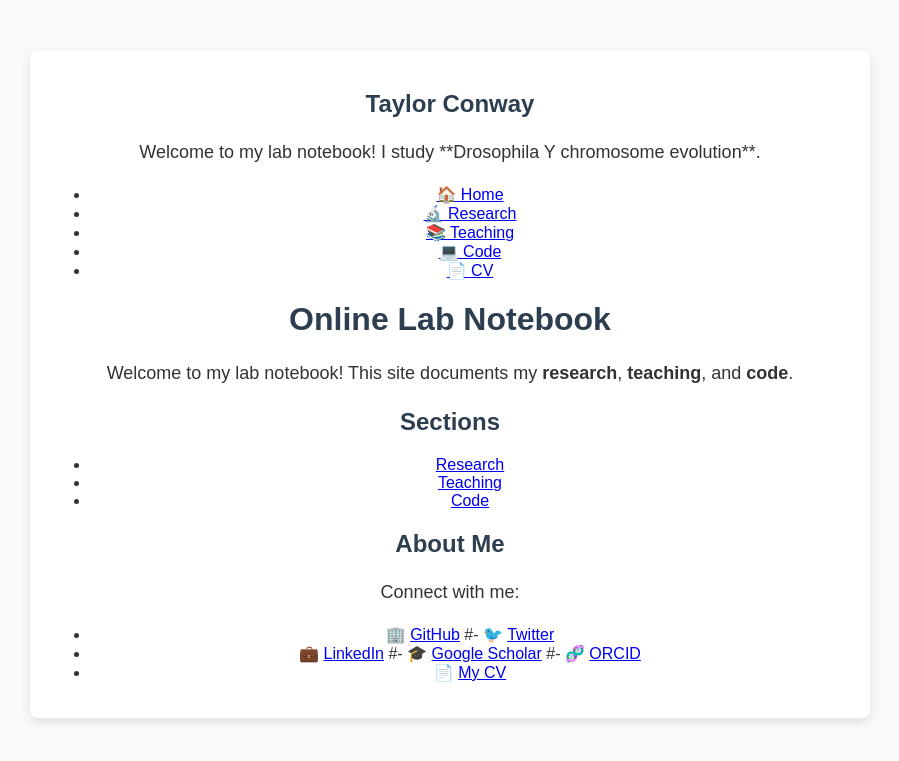
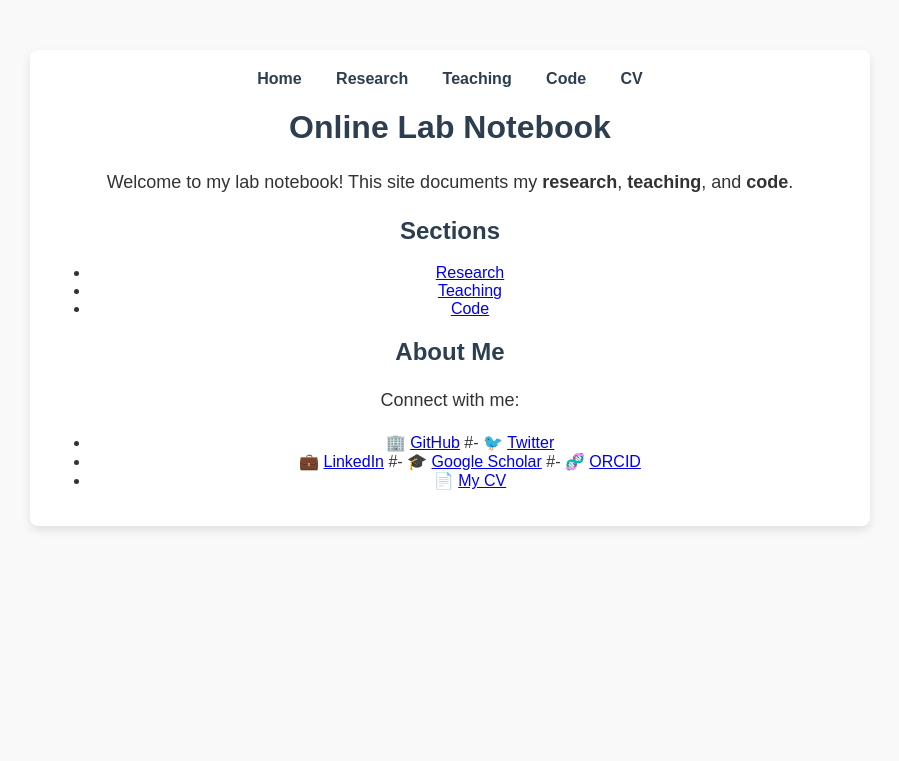
Before and after one commit to ShesCodingOverHere/PhD_Lab_Notebook, a Jekyll site: the page built from index.md, in a window 1280 px wide. Shown: the top 761 px of the page, without its empty margins (190-1089 px from the left). Built offline with Jekyll 4.4.1, drawn with Linux system fonts in a browser that asks for light colours.

Commit message:
Update default.html

```diff
--- a/_layouts/default.html
+++ b/_layouts/default.html
@@ -8,20 +8,13 @@
 </head>
 <body>
     <div class="container">
-        <aside class="sidebar">
-            <h2>Taylor Conway</h2>
-            <p>Welcome to my lab notebook! I study **Drosophila Y chromosome evolution**.</p>
-
-            <nav>
-                <ul>
-                    <li><a href="/">🏠 Home</a></li>
-                    <li><a href="/research">🔬 Research</a></li>
-                    <li><a href="/teaching">📚 Teaching</a></li>
-                    <li><a href="/code">💻 Code</a></li>
-                    <li><a href="/cv.pdf">📄 CV</a></li>
-                </ul>
-            </nav>
-        </aside>
+        <nav class="navbar">
+            <a href="/">Home</a>
+            <a href="/research">Research</a>
+            <a href="/teaching">Teaching</a>
+            <a href="/code">Code</a>
+            <a href="/cv.pdf">CV</a>
+        </nav>
 
         <main class="content">
             {{ content }}
```
